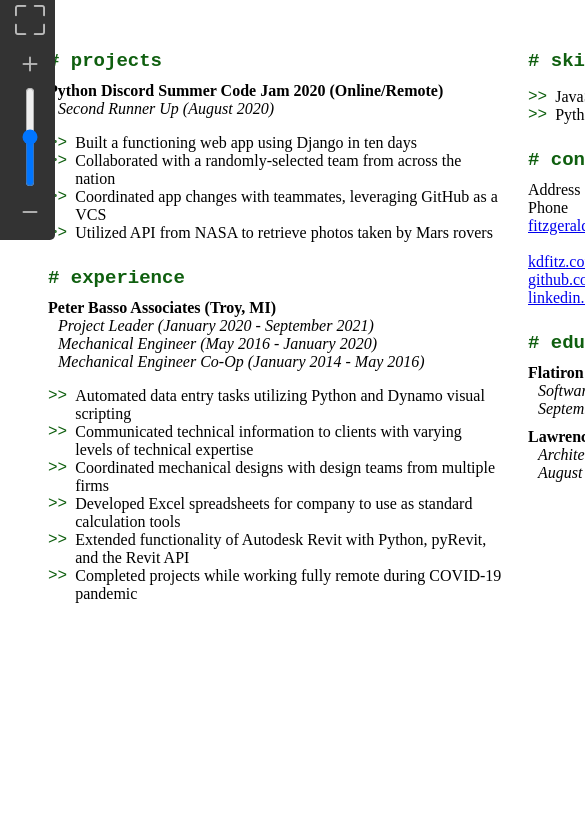
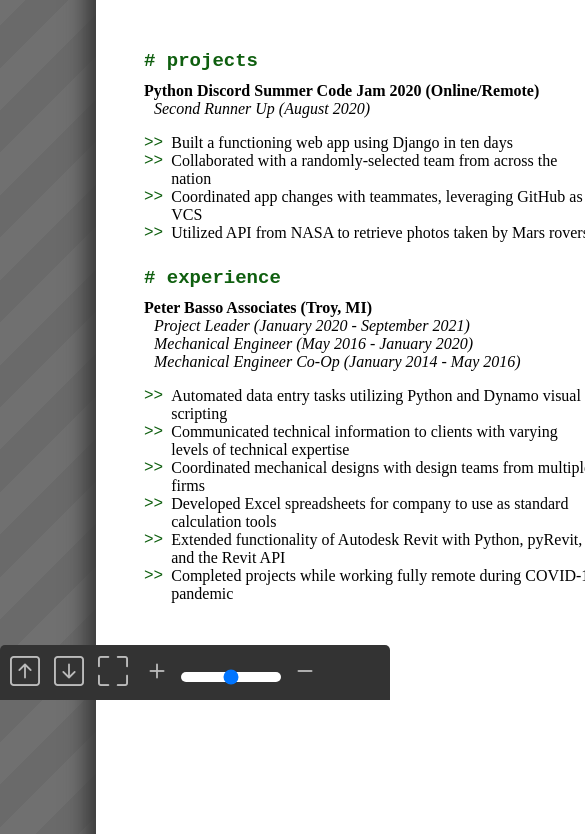
Before and after one commit to fitzgeraldkd/resume-viewer, a website: page index.html in a window 390 px wide. Shown: the part 144-978 px from the top of the page, 585 px wide, since content can reach past the window. Drawn offline with nearby package versions, Linux system fonts and the light colour scheme.

Commit message:
Develop index.html and style.css

```diff
--- a/index.html
+++ b/index.html
@@ -22,16 +22,12 @@
                 <div class="control-zoomslider-subcontainer">
                     <input id="control-zoomslider" orient="vertical" type="range" min="1" max="200">
                 </div>
-                <!-- <div id="control-zoomslider-bar" class="control-icon">
-                    <div id="control-zoomslider-dot" class="control-icon"></div>
-                </div> -->
-
             </div>
             <div class="control-container">
                 <div id="control-zoomout" class="control-icon"><i class="bi bi-dash"></i></div>
             </div>
         </div>
-
+        <div class="sceen"></div>
         <div class="document">
             <div class="page">
                 <div class="page-content">
--- a/style.css
+++ b/style.css
@@ -22,6 +22,7 @@ body {
     background-image: repeating-linear-gradient(135deg, #6a6a6a, #6a6a6a 30px, #707070 30px, #707070 60px);
     background-attachment: fixed;
     margin: 0;
+    min-width: calc(var(--page-width) * var(--zoom-factor) / 100 + 2 * 96px);
 }
 
 .controls {
@@ -184,12 +185,50 @@ li::before {
     vertical-align: top;
 }
 
+@media only screen and (max-width: 768px) {
+    .controls {
+        width: 100%;
+        height: 55px;
+        border-radius: 5px 5px 0 0;
+        bottom: 0;
+        box-sizing: border-box;
+    }
+
+    .control-container {
+        float: none;
+        display: inline-block;
+    }
+
+    .control-zoomslider-container {
+        width: initial;
+        float: none;
+        display: inline-block;
+    }
+
+    #control-zoomslider {
+        height: 10px;
+        width: 100px;
+        writing-mode: initial; /* IE */
+        -webkit-appearance: initial; /* WebKit */
+    }
+}
+
 @media print {
+    body {
+        min-width: initial;
+    }
+
     .controls {
         display: none;
     }
 
     .page {
         margin: 0;
+        box-shadow: initial;
+    }
+
+    a {
+        color: black;
+        text-decoration: none;
     }
 }
```
